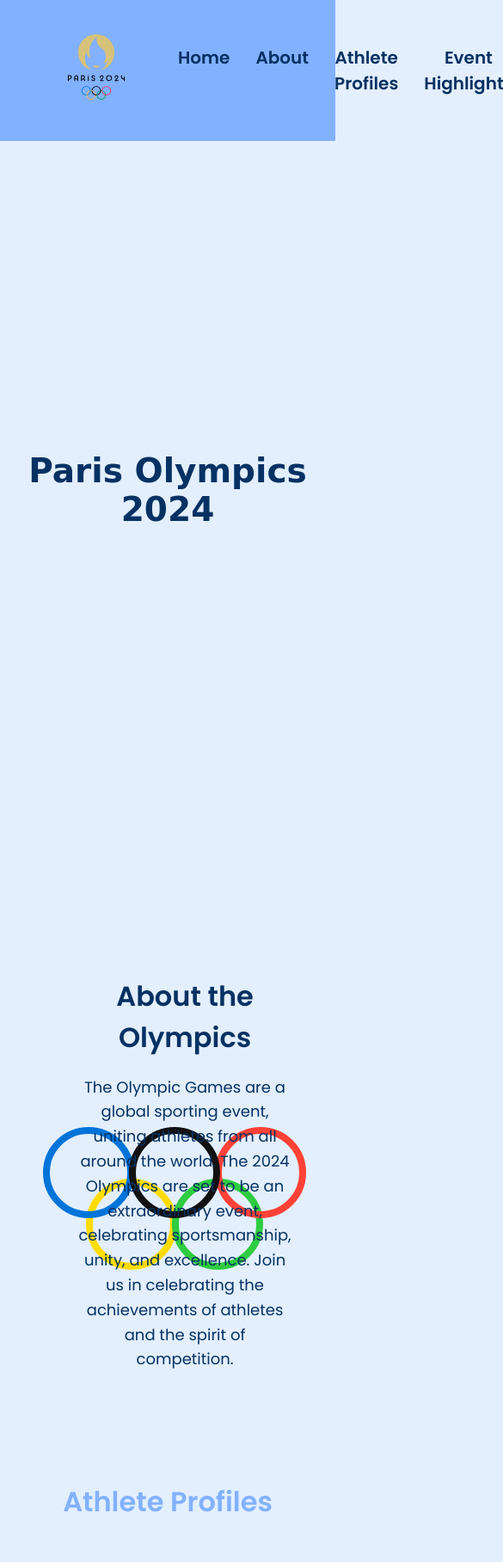
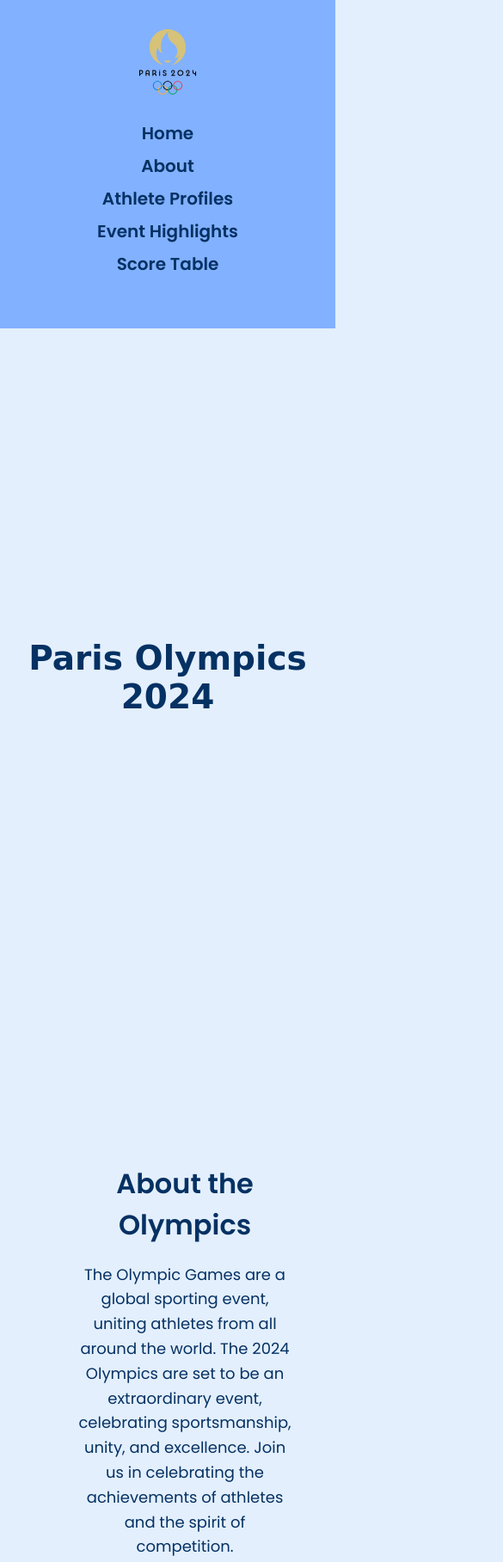
Before and after one commit to ExploreTutorialsOfficial/Olympics-2024, a plain HTML site: page index.html in a window 390 px wide. Shown: the top 1817 px of the page at 86% size, 585 px wide, since content can reach past the window. Drawn offline with nearby package versions, Linux system fonts and the light colour scheme.

Commit message:
Update styles.css

```diff
--- a/styles.css
+++ b/styles.css
@@ -34,9 +34,49 @@ header {
 }
 
 nav ul {
+    display: flex;
+    justify-content: center;
+    padding: 0;
     list-style: none;
-    padding: 0;
-    display: flex;
+}
+
+@media (max-width: 768px) {
+    *{
+        justify-content: center;
+        align-items: center;
+        overflow-x: hidden;
+    }
+    nav ul {
+        flex-direction: column;
+        align-items: center;
+        width: 100%;
+    }
+
+    nav ul li {
+        margin: 10px 0;
+        width: 100%;
+        text-align: center;
+    }
+    .header-container {
+        display: flex;
+        flex-direction: column;
+        align-items: center;
+    }
+    .ring.blue{
+       border: transparent;
+    }
+    .ring.black{
+        border: transparent;
+     }
+     .ring.red{
+        border: transparent;
+     }
+     .ring.yellow{
+        border: transparent;
+     }
+     .ring.green{
+        border: transparent;
+     }
 }
 
 nav ul li {
@@ -56,7 +96,7 @@ nav ul li a::after {
     content: '';
     position: absolute;
     left: 0;
-    bottom: -5px; /* Adjust spacing from text */
+    bottom: -5px;
     height: 2px;
     width: 100%;
     background-color: #053163;
@@ -94,7 +134,7 @@ nav ul li a:hover::after {
     width: 150px;
     height: 40px;
     position: relative;
-    overflow: hidden; /* Ensure that the border animation doesn't overflow */
+    overflow: hidden;
     cursor: pointer;
 }
 
@@ -113,12 +153,12 @@ nav ul li a:hover::after {
 }
 
 .introbtn:hover::before {
-    border-color: #ffffff; /* Color for the border on hover */
+    border-color: #ffffff;
     transition: all 0.5s ease-in-out;
 }
 
 .introbtn a {
-    position: relative; /* Ensure the text remains on top of the button */
+    position: relative;
     z-index: 2;
     color: #fff;
     text-decoration: none;
@@ -153,9 +193,9 @@ nav ul li a:hover::after {
 }
 
 .ring {
-    width: 90px; /* Larger rings */
+    width: 90px;
     height: 90px;
-    border: 8px solid; /* Thicker border for larger size */
+    border: 8px solid;
     border-radius: 50%;
     position: absolute;
 }
@@ -170,28 +210,28 @@ nav ul li a:hover::after {
 .ring.black {
     border-color: #111111;
     top: 0;
-    left: 100px; /* Adjusted for larger size */
+    left: 100px;
     z-index: 3;
 }
 
 .ring.red {
     border-color: #FF4136;
     top: 0;
-    left: 200px; /* Adjusted for larger size */
+    left: 200px;
     z-index: 2;
 }
 
 .ring.yellow {
     border-color: #FFDC00;
-    top: 60px; /* Adjusted for larger size */
-    left: 50px; /* Adjusted for larger size */
+    top: 60px;
+    left: 50px;
     z-index: 1;
 }
 
 .ring.green {
     border-color: #2ECC40;
-    top: 60px; /* Adjusted for larger size */
-    left: 150px; /* Adjusted for larger size */
+    top: 60px;
+    left: 150px;
     z-index: 1;
 }
 
@@ -213,13 +253,12 @@ nav ul li a:hover::after {
     line-height: 1.6;
 }
 
-/* When the section is visible */
 .about-section.visible .rings-container,
 .about-section.visible .about-text {
     opacity: 1;
     transform: translateX(0);
 }
-/* Style for athlete profile cards */
+
 .athlete-cards {
     display: flex;
     flex-wrap: wrap;
@@ -272,7 +311,6 @@ nav ul li a:hover::after {
     margin: 5px 0;
 }
 
-/* Animation keyframes */
 @keyframes fadeInUp {
     from {
         opacity: 0;
@@ -361,7 +399,7 @@ nav ul li a:hover::after {
 #scene #text:hover {
     cursor: default;
 }
-/* Slide-in animation */
+
 @keyframes slideInUp {
     0% {
         opacity: 0;
@@ -381,7 +419,7 @@ nav ul li a:hover::after {
     object-fit: cover;
     pointer-events: none;
 }
-/* Video Cards container */
+
 .video-cards {
     display: flex;
     flex-wrap: wrap;
@@ -390,14 +428,13 @@ nav ul li a:hover::after {
     padding: 20px;
 }
 
-/* Video Card Styles */
 .video-card {
     background: #fff;
     border-radius: 8px;
     box-shadow: 0 4px 8px rgba(0, 0, 0, 0.2);
     overflow: hidden;
     width: 400px;
-    transform: scale(1); /* Default size */
+    transform: scale(1);
     transition: transform 0.3s ease, box-shadow 0.3s ease;
 }
 
@@ -423,12 +460,11 @@ nav ul li a:hover::after {
     color: #333;
 }
 
-/* Video Card Hover Animation */
 .video-card:hover {
-    transform: scale(1.1); /* Grow by 10% on hover */
-    box-shadow: 0 12px 24px rgba(0, 0, 0, 0.3); /* Larger shadow on hover */
+    transform: scale(1.1);
+    box-shadow: 0 12px 24px rgba(0, 0, 0, 0.3);
 }
-/* Score Table Styling */
+
 .score-table-container {
     max-width: 1000px;
     margin: 0 auto;
@@ -458,7 +494,7 @@ nav ul li a:hover::after {
     color: #333;
 }
 
-/* Hidden Rows Initially */
+
 .hidden-row {
     display: none;
     animation: fadeInDown 0.6s ease;
@@ -475,7 +511,6 @@ nav ul li a:hover::after {
     }
 }
 
-/* "See More" Button */
 .see-more-btn {
     background-color: #053163;
     border: 2px solid #82b1ff;
@@ -492,7 +527,6 @@ nav ul li a:hover::after {
     color: #053163;
 }
 
-/* Arrow Icon Styling */
 .see-more-btn .arrow {
     font-size: 16px;
     margin-left: 10px;
@@ -503,7 +537,6 @@ nav ul li a:hover::after {
     transform: rotate(180deg);
 }
 
-/* Responsive Design */
 @media (max-width: 768px) {
     .score-table th, .score-table td {
         padding: 8px;
@@ -520,8 +553,8 @@ nav ul li a:hover::after {
     position: fixed;
     bottom: 20px;
     right: 20px;
-    display: none; /* Hidden by default */
-    background-color: #053163; /* Darker blue when hovered */
+    display: none;
+    background-color: #053163;
     color: #82b1ff;
     border: none;
     padding: 10px 15px;
@@ -536,6 +569,6 @@ nav ul li a:hover::after {
 }
 
 #goToTopBtn:hover {
-    background-color: #82b1ff; /* Darker blue when hovered */
-    color: #053163; /* Darker blue when hovered */
+    background-color: #82b1ff;
+    color: #053163;
 }
```
